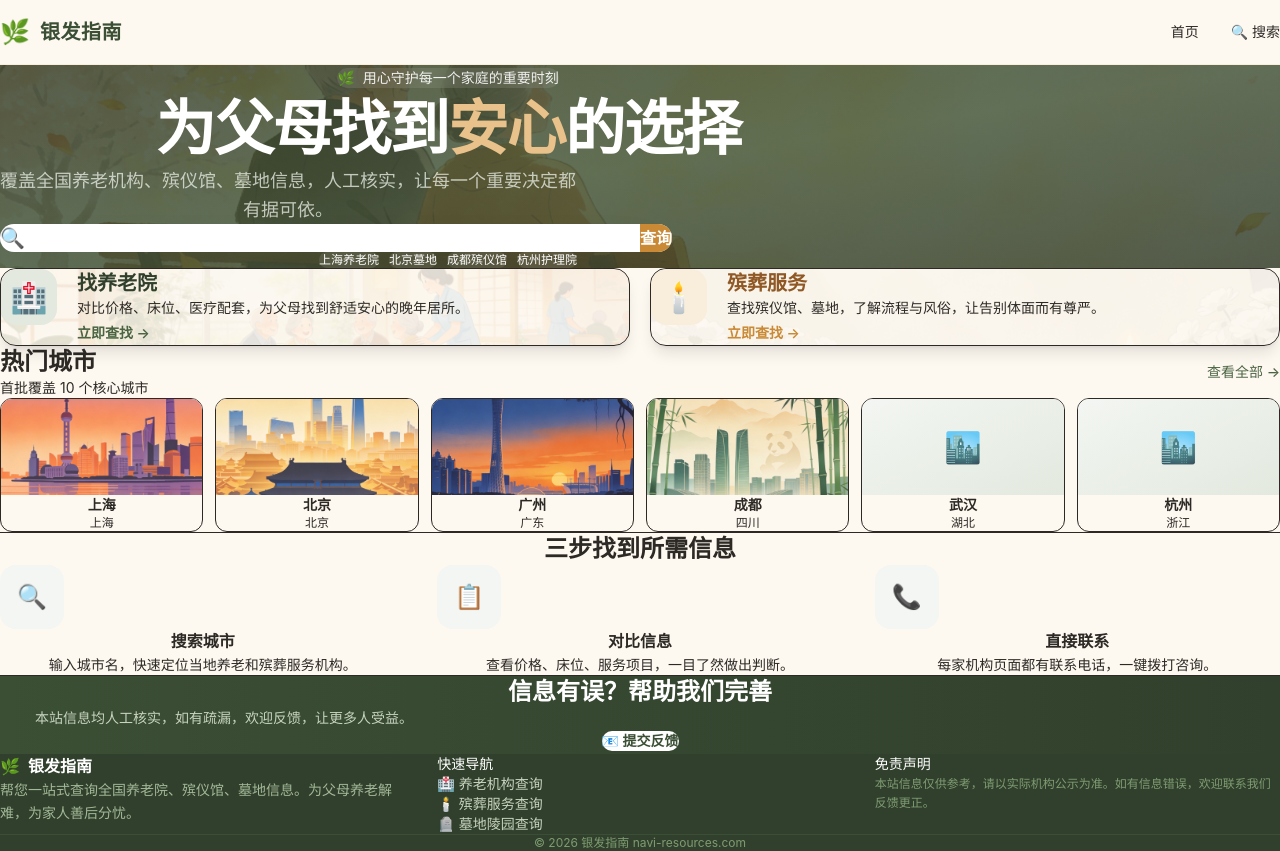
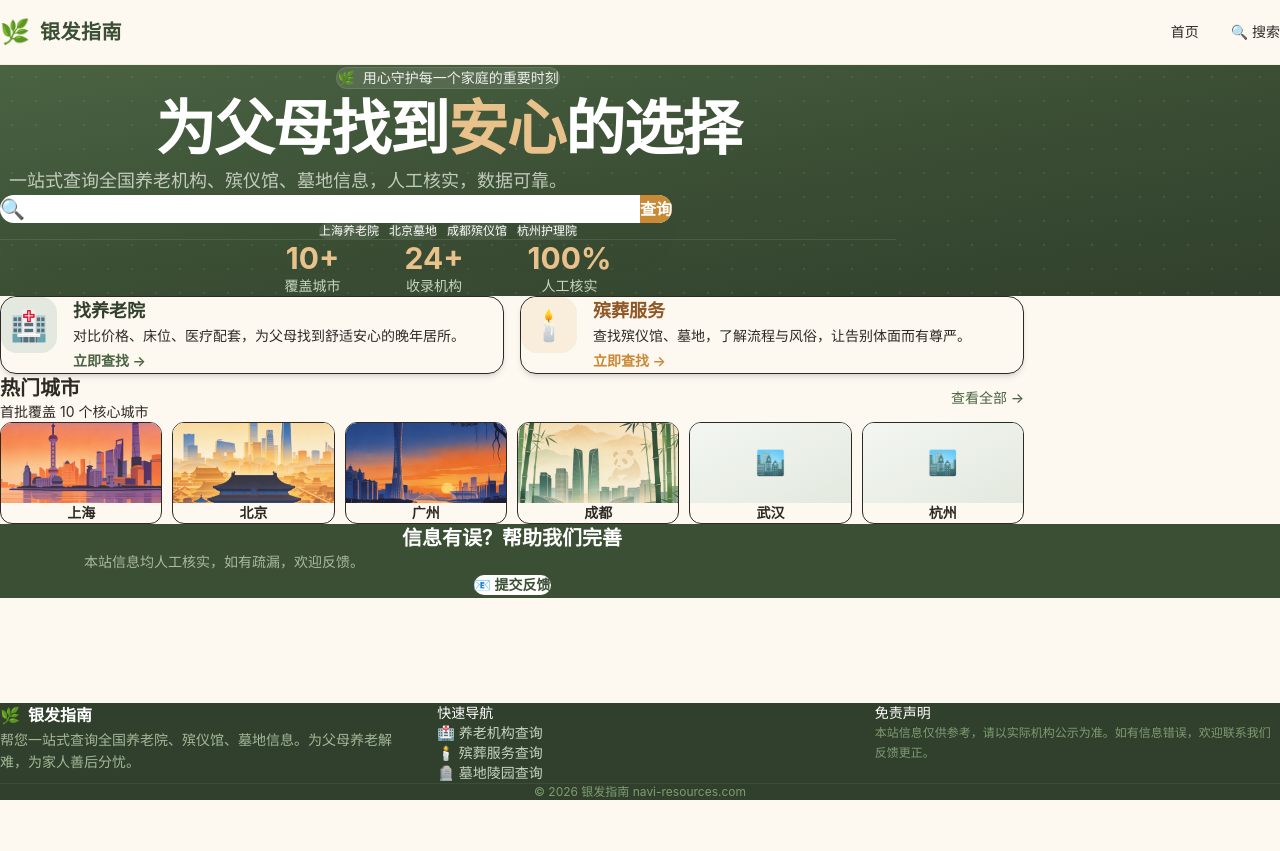
Before and after one commit to 211113xingxing-crypto/yinfa-navigation, a Next.js app: page / in a window 1280 px wide. After the commit the page ends 800 px from the top, so only its background shows below. Built offline with nearby package versions, Linux system fonts and the light colour scheme.

Commit message:
v4: 简洁版首页 - 去掉Hero照片，纯渐变+圆点纹理，卡片简化

```diff
--- a/src/app/page.tsx
+++ b/src/app/page.tsx
@@ -15,33 +15,27 @@ const hotCities = cities.filter((c) => hotCityNames.includes(c.name));
 export default function HomePage() {
   return (
     <div>
-      {/* ---------- Hero ---------- */}
-      <section className="relative overflow-hidden bg-gradient-to-br from-sage-800 via-sage-700 to-sage-900 text-white">
-        {/* Background image - subtle, behind everything */}
-        <div className="absolute inset-0 z-0">
-          <Image
-            src="/hero-bg.png"
-            alt=""
-            fill
-            className="object-cover opacity-20"
-            priority
-            sizes="100vw"
-          />
-        </div>
+      {/* ---------- Hero: clean gradient, no photo ---------- */}
+      <section className="relative overflow-hidden bg-gradient-to-br from-sage-600 via-sage-700 to-sage-800 text-white">
+        {/* Subtle dot pattern */}
+        <div className="absolute inset-0 z-0 opacity-10" style={{
+          backgroundImage: "radial-gradient(circle, rgba(255,255,255,0.8) 1px, transparent 1px)",
+          backgroundSize: "24px 24px"
+        }} />
 
         <div className="relative z-10 max-w-4xl mx-auto px-5 py-24 md:py-32 text-center">
-          <div className="inline-flex items-center gap-2 bg-white/10 backdrop-blur-sm text-white/90 text-sm px-4 py-1.5 rounded-full mb-6">
+          <div className="inline-flex items-center gap-2 bg-white/10 backdrop-blur-sm text-white/90 text-sm px-4 py-1.5 rounded-full mb-6 border border-white/10">
             <span>🌿</span>
             <span>用心守护每一个家庭的重要时刻</span>
           </div>
-          <h1 className="text-4xl md:text-5xl lg:text-6xl font-bold mb-5 tracking-tight leading-tight">
+          <h1 className="text-4xl md:text-5xl lg:text-6xl font-bold mb-4 tracking-tight leading-tight">
             为父母找到<span className="text-warm-300">安心</span>的选择
           </h1>
           <p className="text-lg text-sage-100/80 max-w-xl mx-auto mb-10 leading-relaxed">
-            覆盖全国养老机构、殡仪馆、墓地信息，人工核实，让每一个重要决定都有据可依。
+            一站式查询全国养老机构、殡仪馆、墓地信息，人工核实，数据可靠。
           </p>
           <form action="/search" className="max-w-2xl mx-auto">
-            <div className="flex bg-white rounded-2xl shadow-2xl overflow-hidden">
+            <div className="flex bg-white rounded-2xl shadow-2xl shadow-black/20 overflow-hidden">
               <div className="flex-1 flex items-center px-5">
                 <span className="text-xl mr-3 shrink-0">🔍</span>
                 <input name="q" type="text" placeholder="输入城市名，如上海，开始查询..."
@@ -56,107 +50,86 @@ export default function HomePage() {
             <Link href="/city/chengdu" className="text-xs bg-white/10 hover:bg-white/20 text-white px-3.5 py-1.5 rounded-full transition-colors backdrop-blur-sm">成都殡仪馆</Link>
             <Link href="/city/hangzhou" className="text-xs bg-white/10 hover:bg-white/20 text-white px-3.5 py-1.5 rounded-full transition-colors backdrop-blur-sm">杭州护理院</Link>
           </div>
+
+          {/* Stats bar */}
+          <div className="flex justify-center gap-12 md:gap-16 text-center mt-12 pt-8 border-t border-white/10">
+            {[
+              { num: "10+", label: "覆盖城市" },
+              { num: "24+", label: "收录机构" },
+              { num: "100%", label: "人工核实" },
+            ].map((s) => (
+              <div key={s.label}>
+                <div className="text-2xl md:text-3xl font-bold text-warm-300">{s.num}</div>
+                <div className="text-sm text-sage-200 mt-1">{s.label}</div>
+              </div>
+            ))}
+          </div>
         </div>
       </section>
 
       {/* ---------- Two service cards ---------- */}
-      <section className="max-w-7xl mx-auto px-5 -mt-12 relative z-10">
-        <div className="grid md:grid-cols-2 gap-5">
+      <section className="max-w-5xl mx-auto px-5 -mt-10 relative z-10 pb-12">
+        <div className="grid md:grid-cols-2 gap-4">
           {/* Nursing */}
-          <Link href="/search?q=养老" className="group relative bg-surface rounded-2xl shadow-lg hover:shadow-xl border border-border overflow-hidden transition-all duration-300 hover:-translate-y-1">
-            {/* Card bg image - very subtle */}
-            <div className="absolute inset-0 z-0 opacity-15">
-              <Image src="/nursing-card.png" alt="" fill className="object-cover group-hover:opacity-100 transition-opacity duration-500" sizes="50vw" />
-            </div>
-            <div className="relative z-10 p-6 md:p-8 flex items-start gap-5">
-              <div className="w-14 h-14 rounded-2xl bg-sage-100 flex items-center justify-center text-3xl shrink-0">🏥</div>
+          <Link href="/search?q=养老" className="group bg-surface rounded-2xl shadow-md hover:shadow-xl border border-border p-6 md:p-7 transition-all duration-300 hover:-translate-y-1 flex items-start gap-4">
+            <div className="w-14 h-14 rounded-2xl bg-sage-100 flex items-center justify-center text-3xl shrink-0 group-hover:bg-sage-200 transition-colors">🏥</div>
             <div>
-                <h2 className="text-xl font-bold text-sage-800 mb-2">找养老院</h2>
+              <h2 className="text-lg font-bold text-sage-800 mb-1.5">找养老院</h2>
               <p className="text-sm text-text-secondary leading-relaxed mb-3">对比价格、床位、医疗配套，为父母找到舒适安心的晚年居所。</p>
               <span className="text-sm font-semibold text-sage-600 group-hover:translate-x-1 transition-transform inline-block">立即查找 →</span>
-              </div>
             </div>
           </Link>
 
           {/* Funeral */}
-          <Link href="/search?q=殡葬" className="group relative bg-surface rounded-2xl shadow-lg hover:shadow-xl border border-border overflow-hidden transition-all duration-300 hover:-translate-y-1">
-            <div className="absolute inset-0 z-0 opacity-15">
-              <Image src="/funeral-card.png" alt="" fill className="object-cover group-hover:opacity-100 transition-opacity duration-500" sizes="50vw" />
-            </div>
-            <div className="relative z-10 p-6 md:p-8 flex items-start gap-5">
-              <div className="w-14 h-14 rounded-2xl bg-warm-100 flex items-center justify-center text-3xl shrink-0">🕯️</div>
+          <Link href="/search?q=殡葬" className="group bg-surface rounded-2xl shadow-md hover:shadow-xl border border-border p-6 md:p-7 transition-all duration-300 hover:-translate-y-1 flex items-start gap-4">
+            <div className="w-14 h-14 rounded-2xl bg-warm-100 flex items-center justify-center text-3xl shrink-0 group-hover:bg-warm-200 transition-colors">🕯️</div>
             <div>
-                <h2 className="text-xl font-bold text-warm-700 mb-2">殡葬服务</h2>
+              <h2 className="text-lg font-bold text-warm-700 mb-1.5">殡葬服务</h2>
               <p className="text-sm text-text-secondary leading-relaxed mb-3">查找殡仪馆、墓地，了解流程与风俗，让告别体面而有尊严。</p>
               <span className="text-sm font-semibold text-warm-500 group-hover:translate-x-1 transition-transform inline-block">立即查找 →</span>
-              </div>
             </div>
           </Link>
         </div>
       </section>
 
       {/* ---------- Hot cities ---------- */}
-      <section className="max-w-7xl mx-auto px-5 py-16">
-        <div className="flex items-center justify-between mb-6">
+      <section className="max-w-5xl mx-auto px-5 pb-12">
+        <div className="flex items-center justify-between mb-5">
           <div>
-            <h2 className="text-2xl font-bold text-text">热门城市</h2>
-            <p className="text-sm text-text-secondary mt-1">首批覆盖 10 个核心城市</p>
+            <h2 className="text-xl font-bold text-text">热门城市</h2>
+            <p className="text-sm text-text-secondary mt-0.5">首批覆盖 10 个核心城市</p>
           </div>
           <Link href="/search" className="text-sm font-medium text-sage-600 hover:text-sage-700 transition-colors">查看全部 →</Link>
         </div>
 
-        <div className="grid grid-cols-2 sm:grid-cols-3 md:grid-cols-6 gap-3">
+        <div className="grid grid-cols-3 md:grid-cols-6 gap-2.5">
           {hotCities.map((city) => (
             <Link
               key={city.id}
               href={`/city/${city.pinyin}`}
-              className="group bg-surface border border-border rounded-xl overflow-hidden hover:shadow-lg hover:border-sage-200 transition-all duration-200 hover:-translate-y-0.5"
+              className="group bg-surface border border-border rounded-xl overflow-hidden hover:shadow-md hover:border-sage-200 transition-all duration-200 hover:-translate-y-0.5"
             >
-              <div className="h-24 relative overflow-hidden bg-gradient-to-br from-sage-50 to-sage-100">
+              <div className="h-20 relative overflow-hidden bg-gradient-to-br from-sage-50 to-sage-100">
                 {cityImages[city.name] ? (
-                  <>
                   <Image src={cityImages[city.name]} alt={city.name} fill className="object-cover group-hover:scale-105 transition-transform duration-400" sizes="16vw" />
-                    <div className="absolute inset-0 bg-white/5 group-hover:bg-transparent transition-colors" />
-                  </>
                 ) : (
-                  <div className="w-full h-full flex items-center justify-center text-3xl">🏙️</div>
+                  <div className="w-full h-full flex items-center justify-center text-2xl">🏙️</div>
                 )}
               </div>
-              <div className="p-3 text-center">
+              <div className="p-2.5 text-center">
                 <div className="font-semibold text-text group-hover:text-sage-700 transition-colors text-sm">{city.name}</div>
-                <div className="text-xs text-text-secondary/60 mt-0.5">{city.province}</div>
               </div>
             </Link>
           ))}
         </div>
       </section>
 
-      {/* ---------- Steps ---------- */}
-      <section className="bg-surface border-y border-border">
-        <div className="max-w-7xl mx-auto px-5 py-16">
-          <h2 className="text-2xl font-bold text-text text-center mb-10">三步找到所需信息</h2>
-          <div className="grid md:grid-cols-3 gap-8">
-            {[
-              { icon: "🔍", title: "搜索城市", desc: "输入城市名，快速定位当地养老和殡葬服务机构。" },
-              { icon: "📋", title: "对比信息", desc: "查看价格、床位、服务项目，一目了然做出判断。" },
-              { icon: "📞", title: "直接联系", desc: "每家机构页面都有联系电话，一键拨打咨询。" },
-            ].map((step) => (
-              <div key={step.title} className="text-center">
-                <div className="w-16 h-16 mx-auto mb-4 rounded-2xl bg-sage-50 flex items-center justify-center text-2xl">{step.icon}</div>
-                <h3 className="font-semibold text-text mb-2">{step.title}</h3>
-                <p className="text-sm text-text-secondary">{step.desc}</p>
-              </div>
-            ))}
-          </div>
-        </div>
-      </section>
-
       {/* ---------- CTA ---------- */}
-      <section className="bg-gradient-to-r from-sage-700 to-sage-800 text-white">
-        <div className="max-w-7xl mx-auto px-5 py-14 text-center">
-          <h2 className="text-2xl font-bold mb-3">信息有误？帮助我们完善</h2>
-          <p className="text-sage-200 mb-6 max-w-md mx-auto text-sm">本站信息均人工核实，如有疏漏，欢迎反馈，让更多人受益。</p>
-          <a href="mailto:hi@navi-resources.com" className="inline-flex items-center gap-2 bg-white text-sage-700 px-6 py-3 rounded-xl font-semibold text-sm hover:bg-warm-50 transition-colors">📧 提交反馈</a>
+      <section className="bg-sage-700 text-white">
+        <div className="max-w-5xl mx-auto px-5 py-12 text-center">
+          <h2 className="text-xl font-bold mb-2">信息有误？帮助我们完善</h2>
+          <p className="text-sage-200/80 mb-5 max-w-md mx-auto text-sm">本站信息均人工核实，如有疏漏，欢迎反馈。</p>
+          <a href="mailto:hi@navi-resources.com" className="inline-flex items-center gap-2 bg-white text-sage-700 px-5 py-2.5 rounded-xl font-semibold text-sm hover:bg-warm-50 transition-colors">📧 提交反馈</a>
         </div>
       </section>
     </div>
```
Lines whose indentation alone changed are shown as unchanged.
